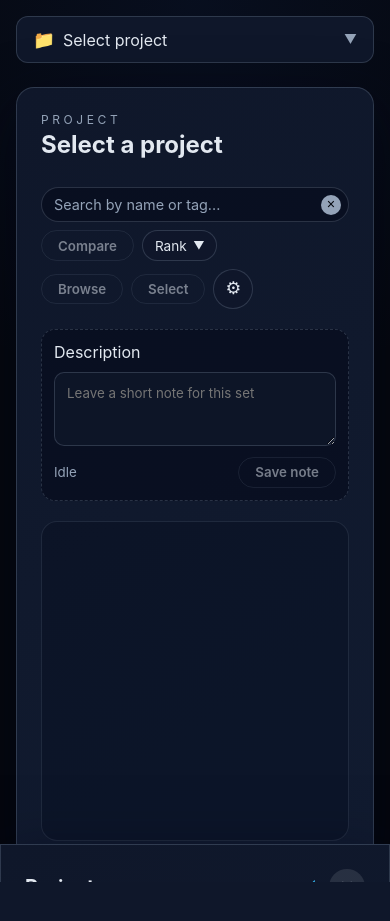
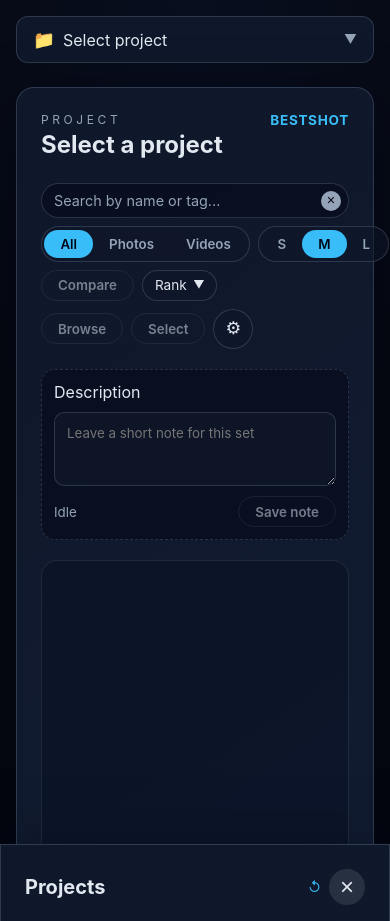
Before and after one commit to Caddickbrown/BestShot, a Flask app: page / in a window 390 px wide. Before the commit the page ends 882 px from the top, so only its background shows below. Run offline with Flask 3, Linux system fonts and the light colour scheme; data that the repository does not hold is empty; some libraries are stand-ins or nearby versions.

Commit message:
Improve mobile menu dismissal behavior (#27)
* Checkpoint before follow-up message

Co-authored-by: danielcaddickbrown <danielcaddickbrown@gmail.com>

* Checkpoint before follow-up message

Co-authored-by: danielcaddickbrown <danielcaddickbrown@gmail.com>

* Refactor: Improve workspace header layout and add brand

Co-authored-by: danielcaddickbrown <danielcaddickbrown@gmail.com>

* feat: Add toggleable EXIF panel to media viewer

Co-authored-by: danielcaddickbrown <danielcaddickbrown@gmail.com>

---------

Co-authored-by: Cursor Agent <cursoragent@cursor.com>

```diff
--- a/static/app.js
+++ b/static/app.js
@@ -78,6 +78,10 @@ const shortcutsBackdrop = shortcutsModal.querySelector(".shortcuts-modal__backdr
 
 // Check if on mobile/touch device
 const isTouchDevice = window.matchMedia("(pointer: coarse)").matches;
+const isMobileWidth = () => window.matchMedia("(max-width: 680px)").matches;
+
+// Dropdown backdrop for mobile tap-to-close
+const dropdownBackdrop = document.getElementById("dropdown-backdrop");
 
 // Upload progress
 const uploadProgress = document.getElementById("upload-progress");
@@ -150,6 +154,9 @@ const viewerNextBtn = mediaViewerModal.querySelector(".media-viewer-modal__next"
 const viewerDownloadBtn = document.getElementById("viewer-download-btn");
 const viewerCommentInput = document.getElementById("viewer-comment-input");
 const viewerExifPanel = document.getElementById("viewer-exif");
+const viewerExifSection = document.getElementById("viewer-exif-section");
+const viewerExifToggle = document.getElementById("viewer-exif-toggle");
+const exifToggleLabel = document.getElementById("exif-toggle-label");
 const exifGrid = document.getElementById("exif-grid");
 const downloadAllBtn = document.getElementById("download-all");
 
@@ -195,6 +202,7 @@ const state = {
   slideshowDelay: 3000,
   theme: localStorage.getItem("theme") || "dark",
   pendingUploadFiles: null, // For duplicate detection flow
+  showExif: false, // EXIF panel visibility in media viewer
 };
 
 // Touch drag-and-drop state
@@ -221,7 +229,7 @@ function toggleTheme() {
 
 themeToggleBtn.addEventListener("click", () => {
   toggleTheme();
-  settingsDropdown.hidden = true;
+  closeAllDropdowns();
 });
 initTheme();
 
@@ -288,15 +296,19 @@ function updateSortUI() {
 
 sortButton.addEventListener("click", (e) => {
   e.stopPropagation();
+  const wasHidden = sortDropdown.hidden;
   closeAllDropdowns();
-  sortDropdown.hidden = !sortDropdown.hidden;
+  sortDropdown.hidden = !wasHidden;
+  if (!sortDropdown.hidden) {
+    showDropdownBackdrop();
+  }
 });
 
 sortOptions.forEach((btn) => {
   btn.addEventListener("click", async () => {
     state.sortBy = btn.dataset.sort;
     updateSortUI();
-    sortDropdown.hidden = true;
+    closeAllDropdowns();
     updateURL();
     await loadProjectState();
   });
@@ -308,6 +320,24 @@ function closeAllDropdowns() {
   exportDropdown.hidden = true;
   settingsDropdown.hidden = true;
   projectSettingsDropdown.hidden = true;
+  // Hide dropdown backdrop on mobile
+  if (dropdownBackdrop) {
+    dropdownBackdrop.hidden = true;
+  }
+}
+
+// Show dropdown backdrop on mobile when a dropdown opens
+function showDropdownBackdrop() {
+  if (isMobileWidth() && dropdownBackdrop) {
+    dropdownBackdrop.hidden = false;
+  }
+}
+
+// Dropdown backdrop click handler - close all dropdowns on tap outside
+if (dropdownBackdrop) {
+  dropdownBackdrop.addEventListener("click", () => {
+    closeAllDropdowns();
+  });
 }
 
 document.addEventListener("click", (e) => {
@@ -320,26 +350,34 @@ document.addEventListener("click", (e) => {
 // Settings dropdown
 settingsBtn.addEventListener("click", (e) => {
   e.stopPropagation();
+  const wasHidden = settingsDropdown.hidden;
   closeAllDropdowns();
-  settingsDropdown.hidden = !settingsDropdown.hidden;
+  settingsDropdown.hidden = !wasHidden;
+  if (!settingsDropdown.hidden) {
+    showDropdownBackdrop();
+  }
 });
 
 // Shortcuts button in settings
 shortcutsBtn.addEventListener("click", () => {
-  settingsDropdown.hidden = true;
+  closeAllDropdowns();
   openShortcutsModal();
 });
 
 // Project settings dropdown
 projectSettingsBtn.addEventListener("click", (e) => {
   e.stopPropagation();
+  const wasHidden = projectSettingsDropdown.hidden;
   closeAllDropdowns();
-  projectSettingsDropdown.hidden = !projectSettingsDropdown.hidden;
+  projectSettingsDropdown.hidden = !wasHidden;
+  if (!projectSettingsDropdown.hidden) {
+    showDropdownBackdrop();
+  }
 });
 
 // Rename from project settings menu
 renameProjectMenuBtn.addEventListener("click", () => {
-  projectSettingsDropdown.hidden = true;
+  closeAllDropdowns();
   openRenameModal();
 });
 
@@ -369,14 +407,18 @@ if (savedGridSize) {
 // ============ Export Controls ============
 exportBtn.addEventListener("click", (e) => {
   e.stopPropagation();
+  const wasHidden = exportDropdown.hidden;
   projectSettingsDropdown.hidden = true;
-  exportDropdown.hidden = !exportDropdown.hidden;
+  exportDropdown.hidden = !wasHidden;
+  if (!exportDropdown.hidden) {
+    showDropdownBackdrop();
+  }
 });
 
 exportOptions.forEach((btn) => {
   btn.addEventListener("click", () => {
     const format = btn.dataset.export;
-    exportDropdown.hidden = true;
+    closeAllDropdowns();
     if (state.currentProject) {
       const url = `/api/projects/${encodeURIComponent(state.currentProject)}/export?format=${format}`;
       window.open(url, "_blank");
@@ -387,6 +429,8 @@ exportOptions.forEach((btn) => {
 exportBackBtn.addEventListener("click", () => {
   exportDropdown.hidden = true;
   projectSettingsDropdown.hidden = false;
+  // Keep backdrop visible since we're showing another dropdown
+  showDropdownBackdrop();
 });
 
 // ============ Keyboard Shortcuts Modal ============
@@ -1540,7 +1584,7 @@ async function deleteProject() {
 }
 
 deleteProjectBtn.addEventListener("click", () => {
-  projectSettingsDropdown.hidden = true;
+  closeAllDropdowns();
   openDeleteModal();
 });
 confirmDeleteBtn.addEventListener("click", deleteProject);
@@ -1824,17 +1868,27 @@ async function loadViewerExif(media) {
   viewerExifPanel.hidden = true;
   exifGrid.innerHTML = "";
 
-  if (media.type !== "image") return;
+  // Hide entire section for videos
+  if (media.type !== "image") {
+    viewerExifSection.hidden = true;
+    return;
+  }
 
   const projectName = media.project || state.currentProject;
-  if (!projectName) return;
+  if (!projectName) {
+    viewerExifSection.hidden = true;
+    return;
+  }
 
   try {
     const res = await fetch(
       `/api/projects/${encodeURIComponent(projectName)}/files/${encodeURIComponent(media.name)}/exif`
     );
 
-    if (!res.ok) return;
+    if (!res.ok) {
+      viewerExifSection.hidden = true;
+      return;
+    }
 
     const data = await res.json();
     const exif = data.exif || {};
@@ -1860,11 +1914,16 @@ async function loadViewerExif(media) {
     if (exif.FocalLength) addExifItem("Focal", `${exif.FocalLength}mm`);
     if (exif.LensModel) addExifItem("Lens", exif.LensModel);
 
+    // Show section with toggle if we have EXIF data
     if (exifGrid.children.length > 0) {
-      viewerExifPanel.hidden = false;
+      viewerExifSection.hidden = false;
+      updateExifVisibility();
+    } else {
+      viewerExifSection.hidden = true;
     }
   } catch (e) {
     console.error("Failed to load EXIF:", e);
+    viewerExifSection.hidden = true;
   }
 }
 
@@ -1973,7 +2032,7 @@ viewerDownloadBtn.addEventListener("click", () => {
 });
 
 downloadAllBtn.addEventListener("click", () => {
-  projectSettingsDropdown.hidden = true;
+  closeAllDropdowns();
   if (state.currentProject) {
     downloadProject(state.currentProject);
   }
@@ -1985,6 +2044,24 @@ viewerContent.addEventListener("click", (event) => {
     closeMediaViewer();
   }
 });
+
+// EXIF toggle handler
+viewerExifToggle.addEventListener("click", () => {
+  state.showExif = !state.showExif;
+  updateExifVisibility();
+});
+
+function updateExifVisibility() {
+  if (state.showExif && exifGrid.children.length > 0) {
+    viewerExifPanel.hidden = false;
+    viewerExifToggle.classList.add("active");
+    exifToggleLabel.textContent = "Hide camera info";
+  } else {
+    viewerExifPanel.hidden = true;
+    viewerExifToggle.classList.remove("active");
+    exifToggleLabel.textContent = "Show camera info";
+  }
+}
 
 viewerAddTagBtn.addEventListener("click", (e) => {
   e.stopPropagation();
--- a/static/styles.css
+++ b/static/styles.css
@@ -211,10 +211,9 @@ body {
 }
 
 .workspace-header {
-  display: flex;
-  justify-content: space-between;
+  display: grid;
+  grid-template-columns: auto 1fr auto;
   gap: 1rem;
-  flex-wrap: wrap;
   align-items: flex-start;
 }
 
@@ -235,11 +234,34 @@ body {
   color: var(--text-muted);
 }
 
+/* Workspace brand in header */
+.workspace-brand {
+  display: flex;
+  align-items: flex-start;
+  justify-content: flex-end;
+}
+
+.workspace-brand__name {
+  font-size: 0.85rem;
+  font-weight: 700;
+  letter-spacing: 0.05em;
+  color: var(--accent);
+  text-transform: uppercase;
+}
+
 .workspace-actions {
   display: flex;
   gap: 0.75rem;
   align-items: center;
   flex-wrap: wrap;
+  grid-column: 1 / -1;
+}
+
+/* Display controls group */
+.display-controls {
+  display: flex;
+  gap: 0.5rem;
+  align-items: center;
 }
 
 .view-toggle,
@@ -726,12 +748,33 @@ body {
   }
 
   .workspace-header {
-    flex-direction: column;
-    gap: 0.75rem;
+    grid-template-columns: 1fr auto;
+    gap: 0.5rem 1rem;
   }
 
   .workspace-header > div:first-child {
+    grid-column: 1;
+  }
+
+  .workspace-brand {
+    grid-column: 2;
+    grid-row: 1;
+  }
+
+  .workspace-actions {
+    grid-column: 1 / -1;
+    grid-row: 2;
+  }
+
+  .display-controls {
     width: 100%;
+    order: -1;
+    justify-content: flex-start;
+  }
+
+  .display-controls .media-filter,
+  .display-controls .grid-size-control {
+    flex: 0 0 auto;
   }
 
   .upload-actions {
--- a/templates/index.html
+++ b/templates/index.html
@@ -80,11 +80,29 @@
             <h2 id="workspace-title">Select a project</h2>
             <p id="workspace-meta" class="muted"></p>
           </div>
+          <div class="workspace-brand">
+            <span class="workspace-brand__name">BestShot</span>
+          </div>
           <div class="workspace-actions">
             <div class="search-box">
               <input type="text" id="search-input" placeholder="Search by name or tag..." autocomplete="off" />
               <button id="clear-search" class="search-clear" hidden aria-label="Clear search">&times;</button>
             </div>
+
+            <!-- Display Controls (always visible) -->
+            <div class="display-controls">
+              <div class="media-filter" role="group" aria-label="Media filter">
+                <button class="toggle active" data-media-filter="all">All</button>
+                <button class="toggle" data-media-filter="photos">Photos</button>
+                <button class="toggle" data-media-filter="videos">Videos</button>
+              </div>
+              <div class="grid-size-control" role="group" aria-label="Grid size">
+                <button class="toggle" data-grid-size="small" title="Small thumbnails">S</button>
+                <button class="toggle active" data-grid-size="medium" title="Medium thumbnails">M</button>
+                <button class="toggle" data-grid-size="large" title="Large thumbnails">L</button>
+              </div>
+            </div>
+
             <button id="start-compare" class="ghost">Compare</button>
             <div class="sort-control">
               <button id="sort-button" class="sort-button">
```
Also changed, not shown: other parts of static/styles.css (+54 -37 lines), other parts of templates/index.html (+11 -21 lines).
